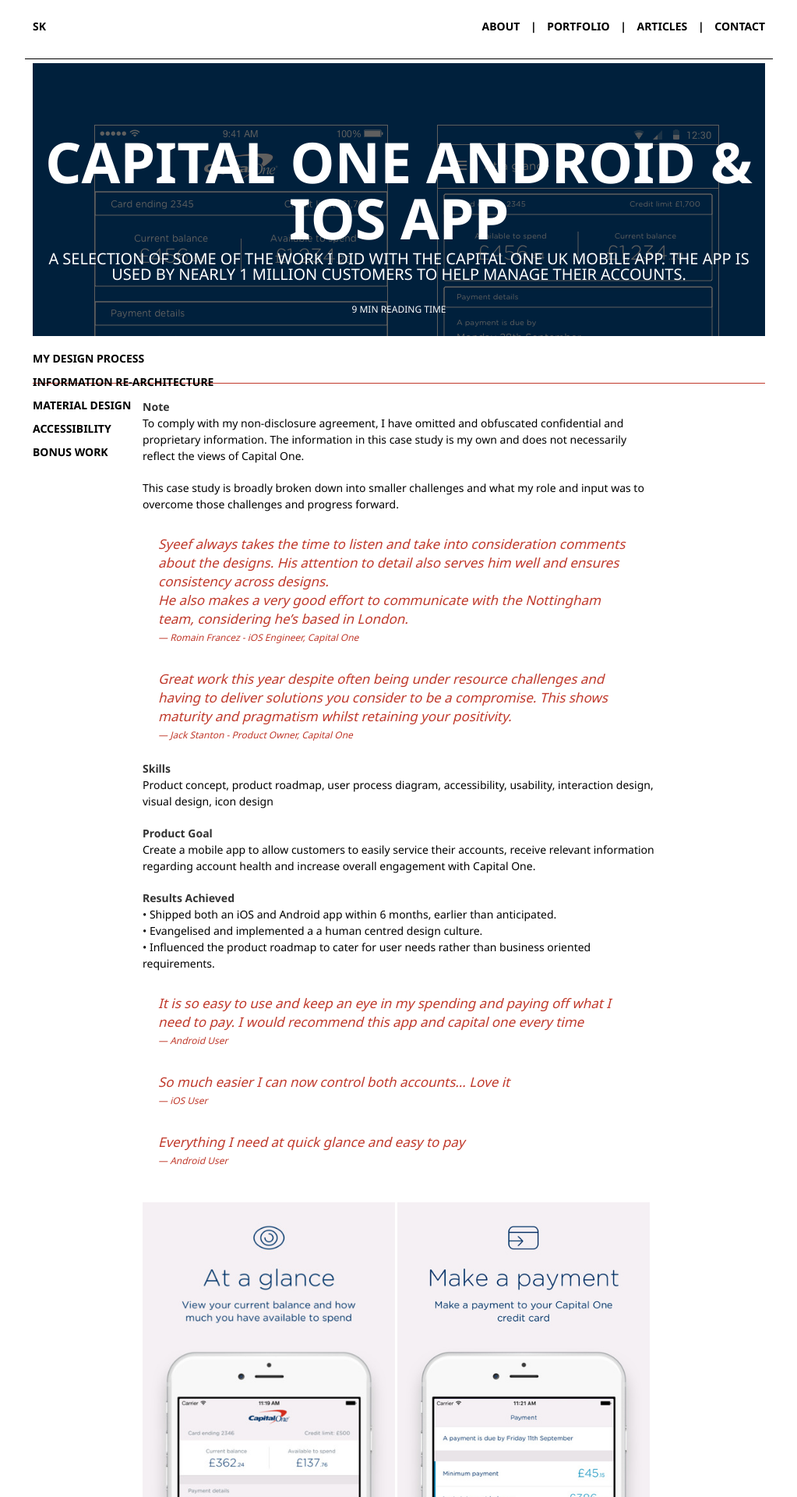
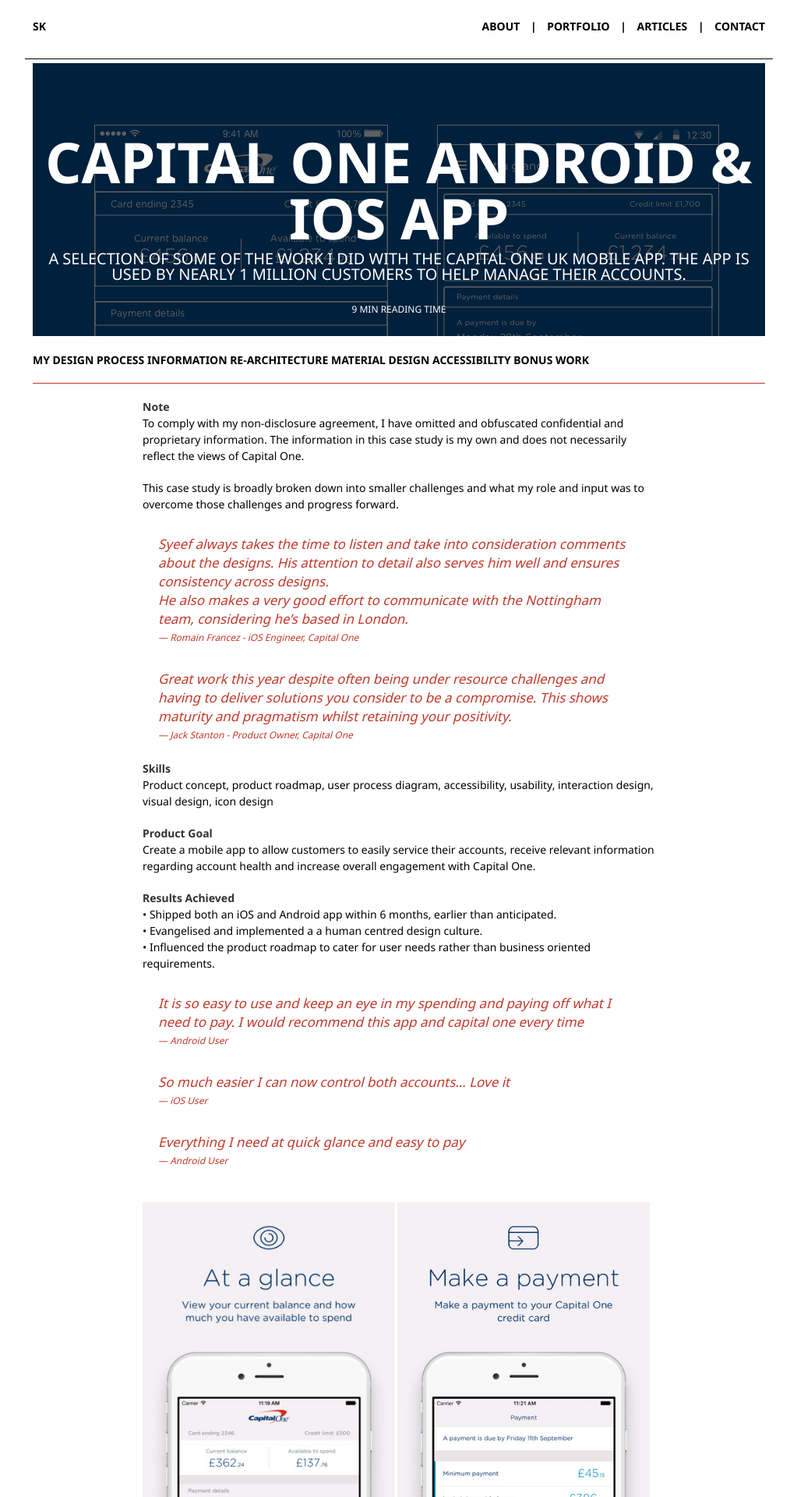
Before and after one commit to syeef/syeefkarim-2016-v0, a Jekyll site: the page built from portfolio/capitalone.md, in a window 1280 px wide. Shown: the top 1920 px of the page at 78% size, without its empty margins (128-1151 px from the left). Built offline with Jekyll 4.4.1, drawn with Linux system fonts in a browser that asks for light colours; nearby versions of some CDN libraries.

Commit message:
update capitalone page

```diff
--- a/_layouts/portfolio_post.html
+++ b/_layouts/portfolio_post.html
@@ -30,15 +30,15 @@
 
 			<nav class="main-nav">
 				<ul id="portfolio_navigation">
-					<li><a href="#designprocess">My Design Process</a></li>
+					<a href="#designprocess">My Design Process</a>
 
-					<li><a href="#ia">Information re-architecture</a></li>
+					<a href="#ia">Information re-architecture</a>
 
-					<li><a href="#materialdesign">Material Design</a></li>
+					<a href="#materialdesign">Material Design</a>
 
-					<li><a href="#accessibility">Accessibility</a></li>
+					<a href="#accessibility">Accessibility</a>
 
-					<li><a href="#bonuswork">Bonus Work</a></li>
+					<a href="#bonuswork">Bonus Work</a>
 				</ul>
 			</nav>
 
```
